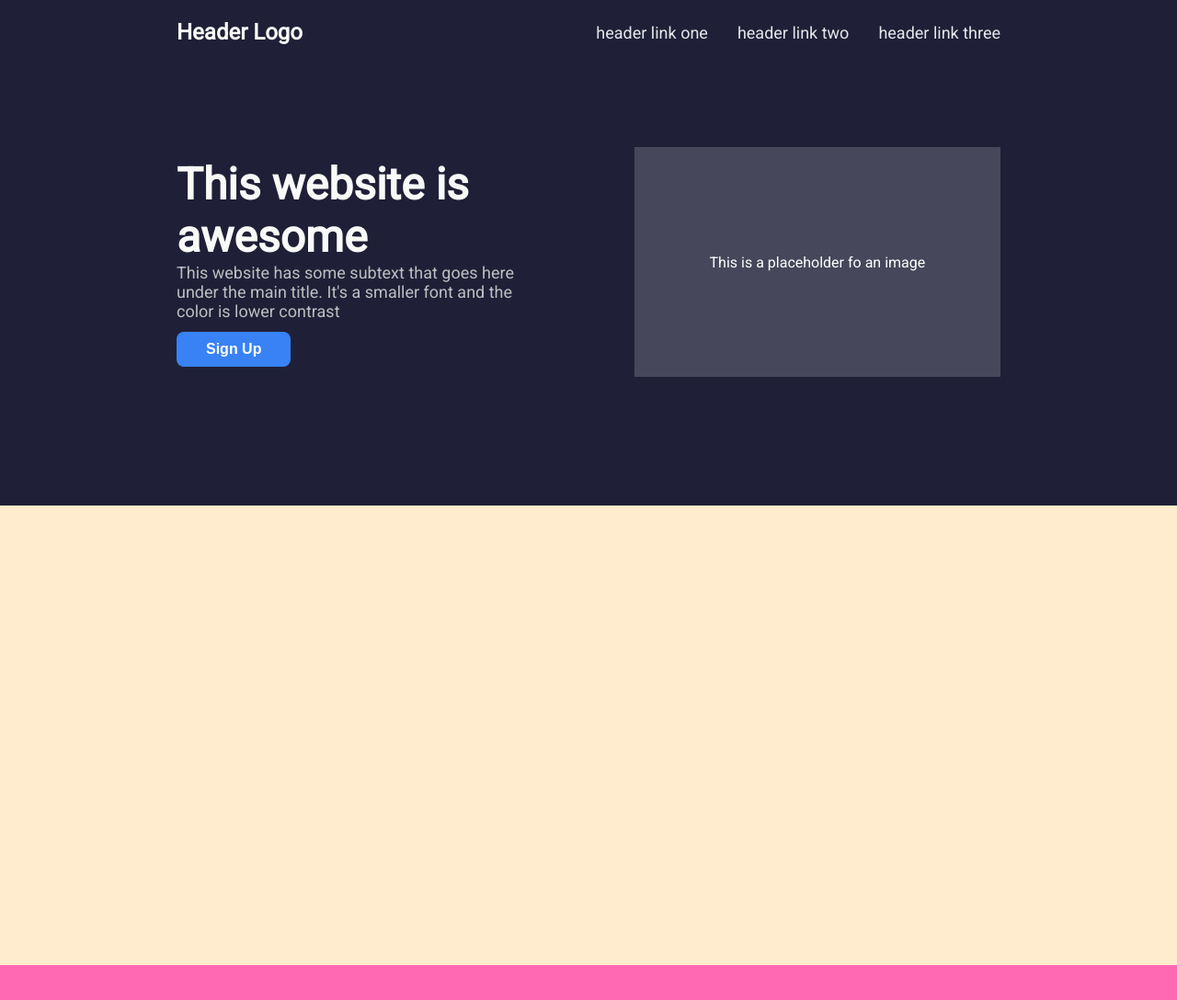
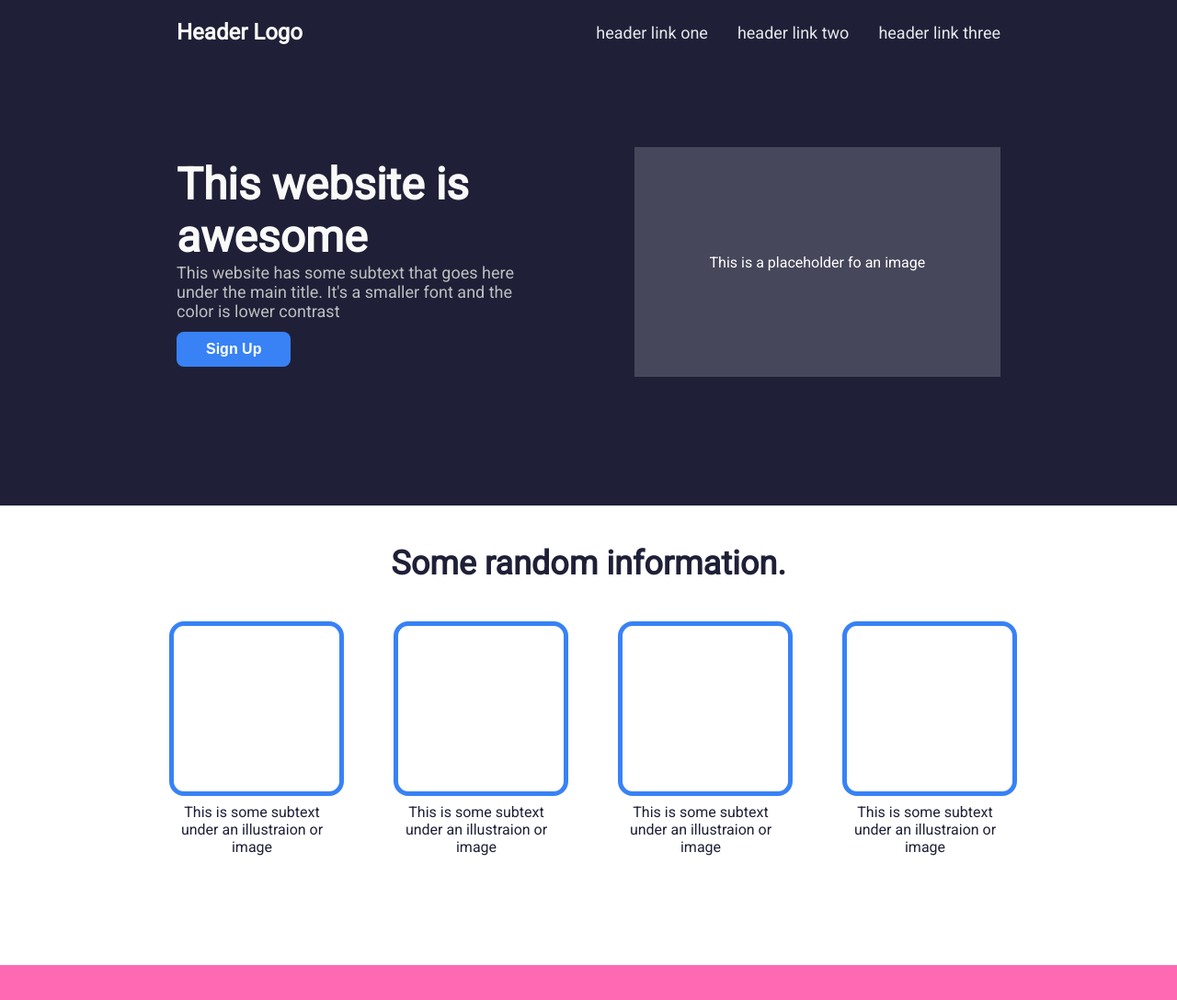
Before and after one commit to Chicho221/Project-LandingPage, a plain HTML site: page index.html in a window 1280 px wide. Shown: the top 1088 px of the page at 92% size. Drawn offline with Linux system fonts and the light colour scheme.

Commit message:
Add Information section.

```diff
--- a/index.html
+++ b/index.html
@@ -30,7 +30,28 @@
                 <div class="content-image"><p>This is a placeholder fo an image</p></div>
             </div>
         </div>
-        <div class="container-information"></div>
+
+        <div class="container-information">
+            <div class="title-info">Some random information.</div>
+            <div class="info-container">
+                <div class="content-container">
+                    <div class="information-image"></div>
+                    <div class="information-text"><p>This is some subtext under an illustraion or image</p></div>
+                </div>
+                <div class="content-container">
+                    <div class="information-image"></div>
+                    <div class="information-text"><p>This is some subtext under an illustraion or image</p></div>
+                </div>
+                <div class="content-container">
+                    <div class="information-image"></div>
+                    <div class="information-text"><p>This is some subtext under an illustraion or image</p></div>
+                </div>
+                <div class="content-container">
+                    <div class="information-image"></div>
+                    <div class="information-text"><p>This is some subtext under an illustraion or image</p></div>
+                </div>
+            </div>
+        </div>
         <div class="container-quote"></div>
         <div class="container-signup"></div>
         <div class="footer">
--- a/style.css
+++ b/style.css
@@ -85,14 +85,50 @@ ul,li,a,h1,h2,h3,h4,p{
 .signup-button:hover{
     cursor: pointer;
 }
+
     /* Header section END */
 
+    /* Information section */
 
 .container-information{
-    background-color: blanchedalmond;
+    background-color: #fff;
     height: 500px;
+    text-align: center;
+
 }
 
+.title-info {
+    margin: 42px 0;
+    font-size: 36px;
+    font-weight: bold;
+    color: #1F2037;
+}
+.info-container{
+    display: flex;
+    align-items: center;
+    justify-content: center;
+    gap: 64px;
+    text-align: center;
+}
+
+.content-container{
+    max-width: 180px;
+}
+
+.information-image{
+    border: 5px solid #3882F6;
+    border-radius: 16px;
+    width: 180px;
+    height: 180px;
+}
+
+.information-text{
+    padding-top: 8px;
+    font-size: 16px;
+    color: #1F2037;
+}
+
+    /* Informaton section END */
 .container-quote{
     background-color: hotpink;
     height: 500px;
```
